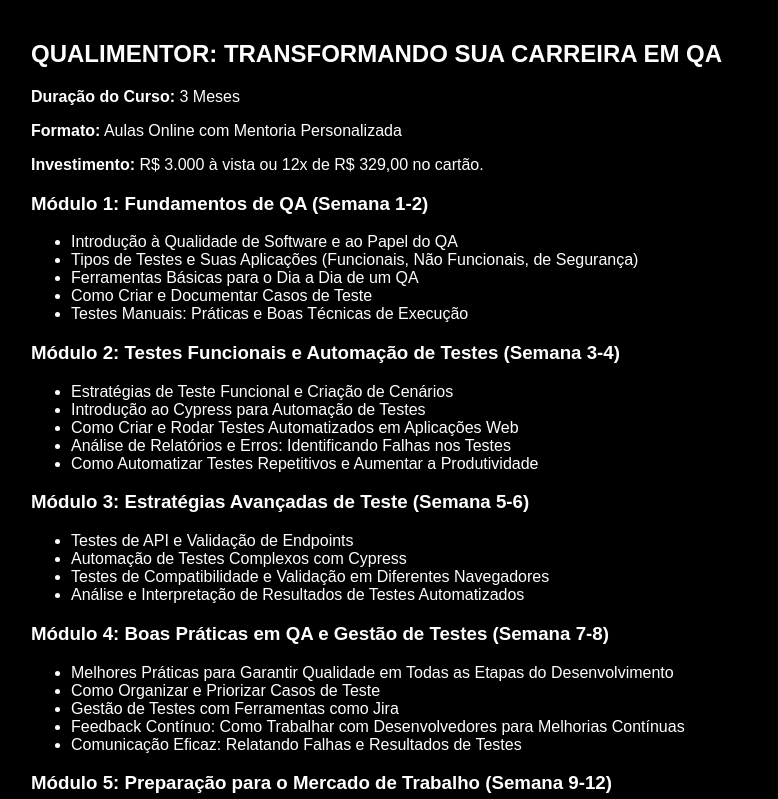
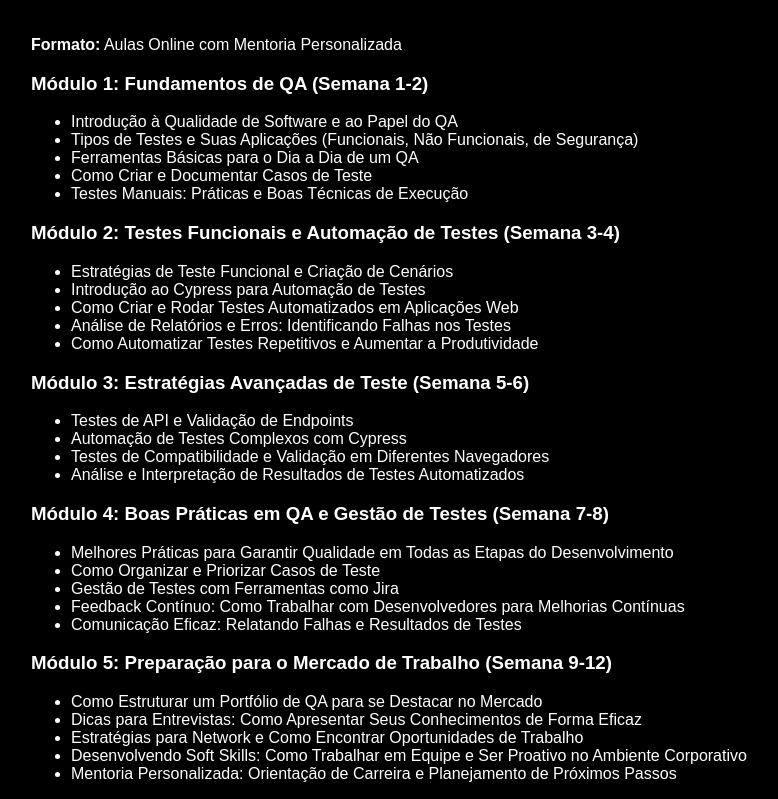
Before and after one commit to Brunacsg/Qualimentor, a plain HTML site: page informacoes.html in a window 1280 px wide. Shown: the top 799 px of the page, without its empty margins (97-875 px from the left). Drawn offline with Linux system fonts and the light colour scheme.

Commit message:
Update informacoes.html

```diff
--- a/informacoes.html
+++ b/informacoes.html
@@ -10,10 +10,10 @@
     <div class="container">
 
         <section class="course-details">
-            <h2>QUALIMENTOR: TRANSFORMANDO SUA CARREIRA EM QA</h2>
-            <p><strong>Duração do Curso:</strong> 3 Meses</p>
+
+
             <p><strong>Formato:</strong> Aulas Online com Mentoria Personalizada</p>
-            <p><strong>Investimento:</strong> R$ 3.000 à vista ou 12x de R$ 329,00 no cartão. </p>
+
 
             <h3>Módulo 1: Fundamentos de QA (Semana 1-2)</h3>
             <ul>
```
